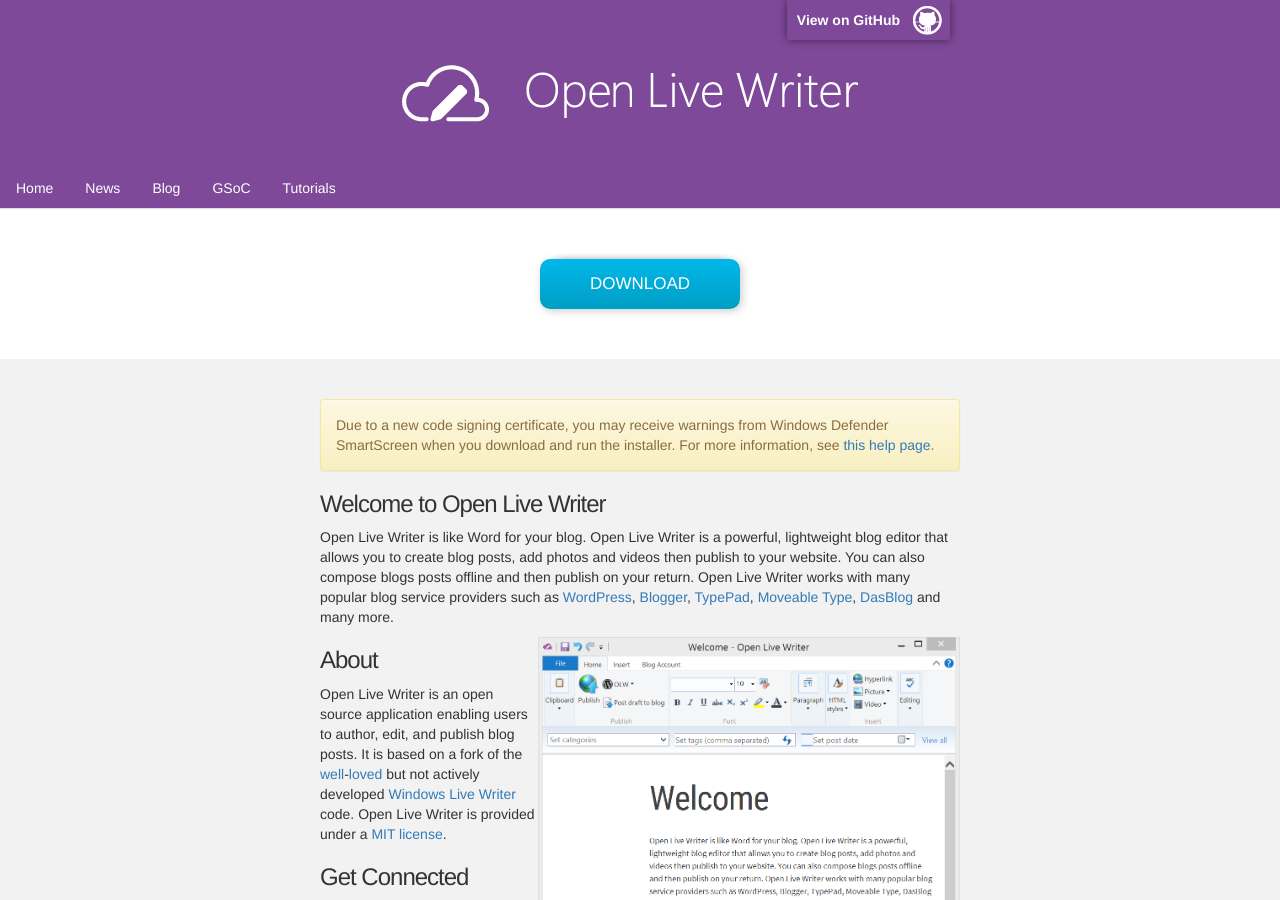
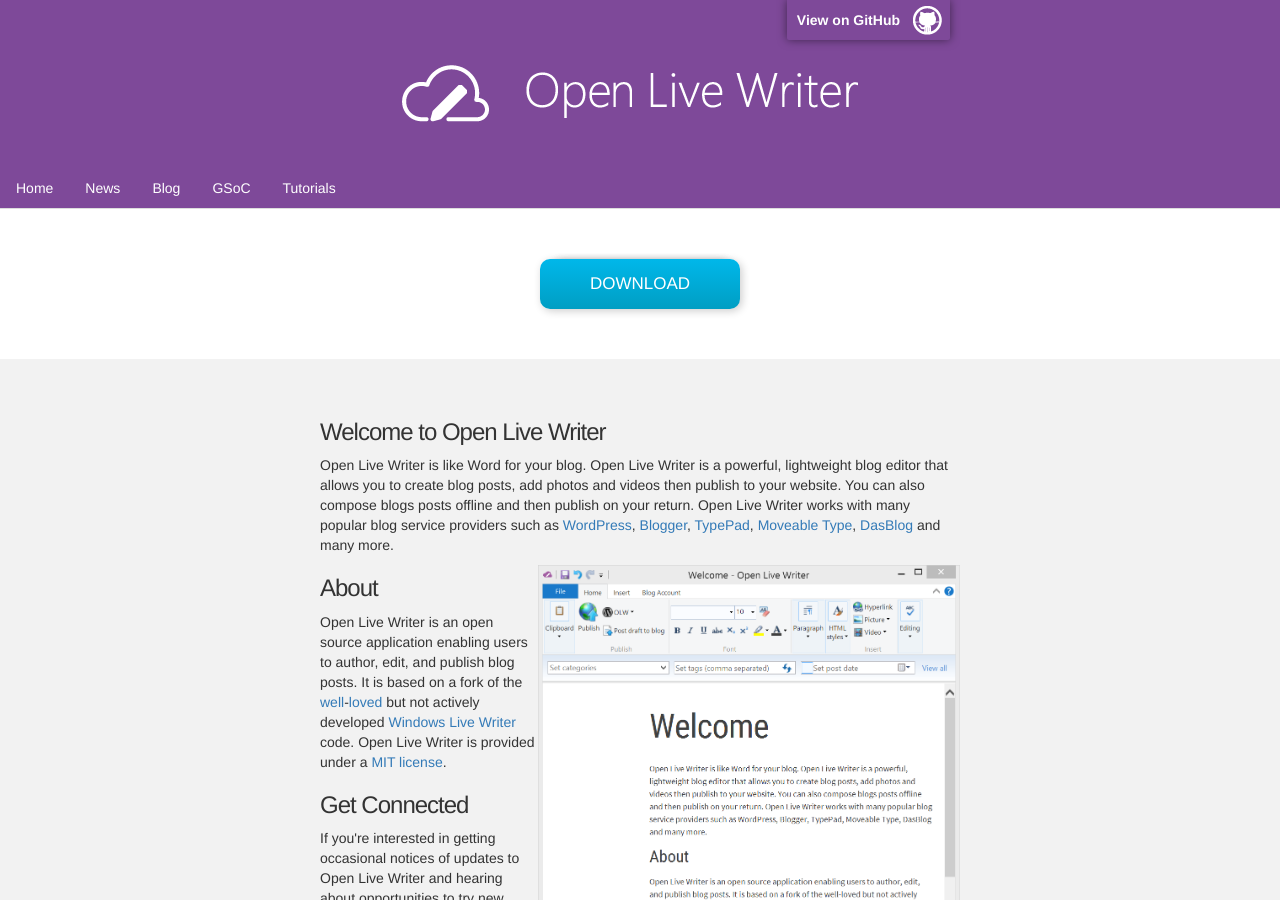
Before and after one commit to OpenLiveWriter/OpenLiveWriter.Github.io, a Jekyll site: the page built from index.html, in a window 1280 px wide and 900 px high. Built offline with Jekyll 4.4.1, drawn with Linux system fonts in a browser that asks for light colours.

Commit message:
Removed SmartScreen warning
Cert now has sufficient reputation; SmartScreen is no longer being triggered.

```diff
--- a/index.html
+++ b/index.html
@@ -3,9 +3,6 @@
 title: "Open Live Writer"
 download: true
 ---
-<div class="alert alert-warning" role="alert">Due to a new code signing certificate, you may receive warnings from Windows Defender
-SmartScreen when you download and run the installer. For more information, see <a href="http://openlivewriter.org/tutorials/unrecognizedApp.html">this help page</a>.</div>
-
 <h3><a id="welcome-to-open-live-writer" class="anchor" href="#welcome-to-open-live-writer" aria-hidden="true"><span class="octicon octicon-link"></span></a>Welcome to Open Live Writer</h3>
 
 <p>Open Live Writer is like Word for your blog. Open Live Writer is a powerful, lightweight blog editor that
```
